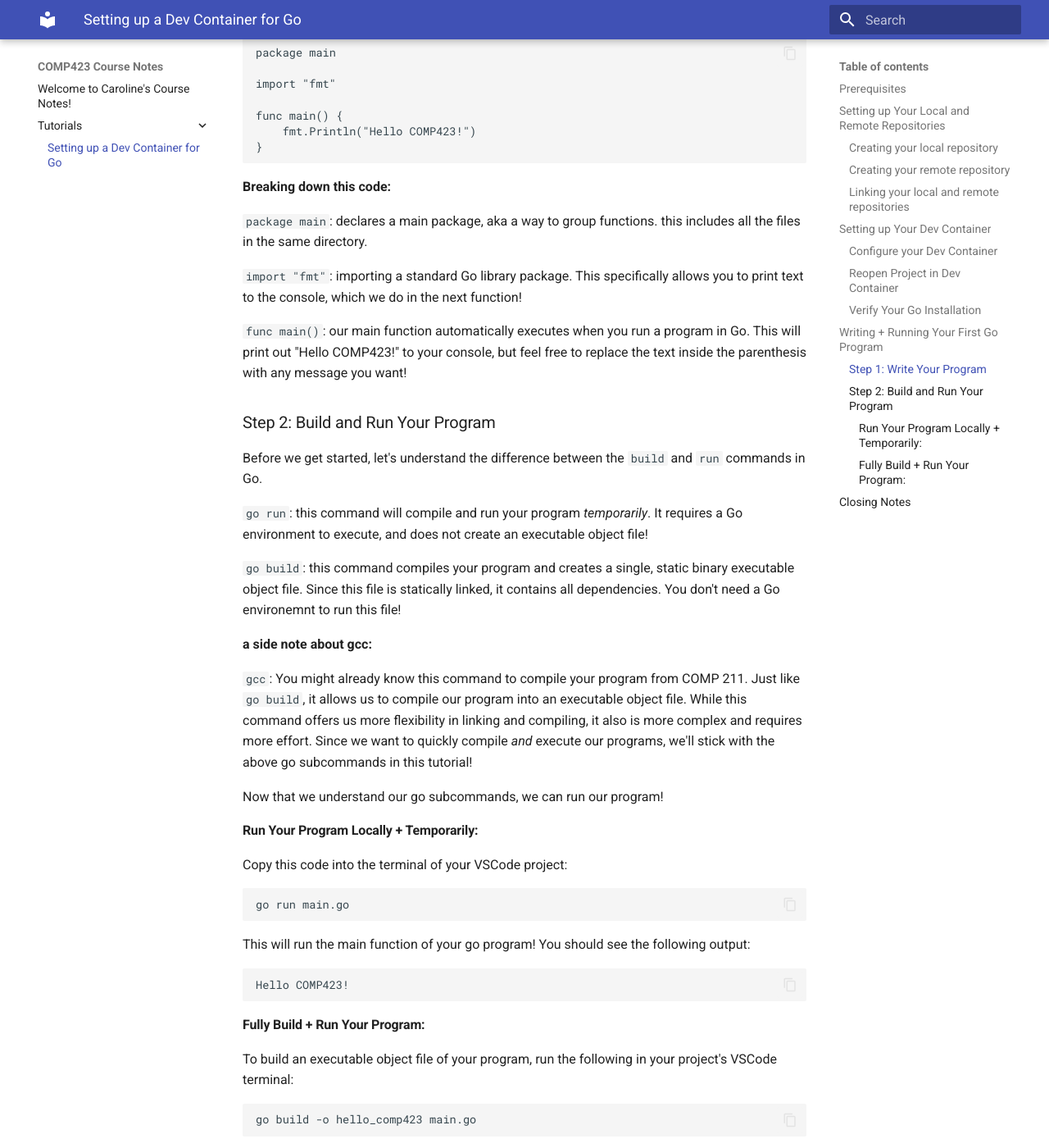
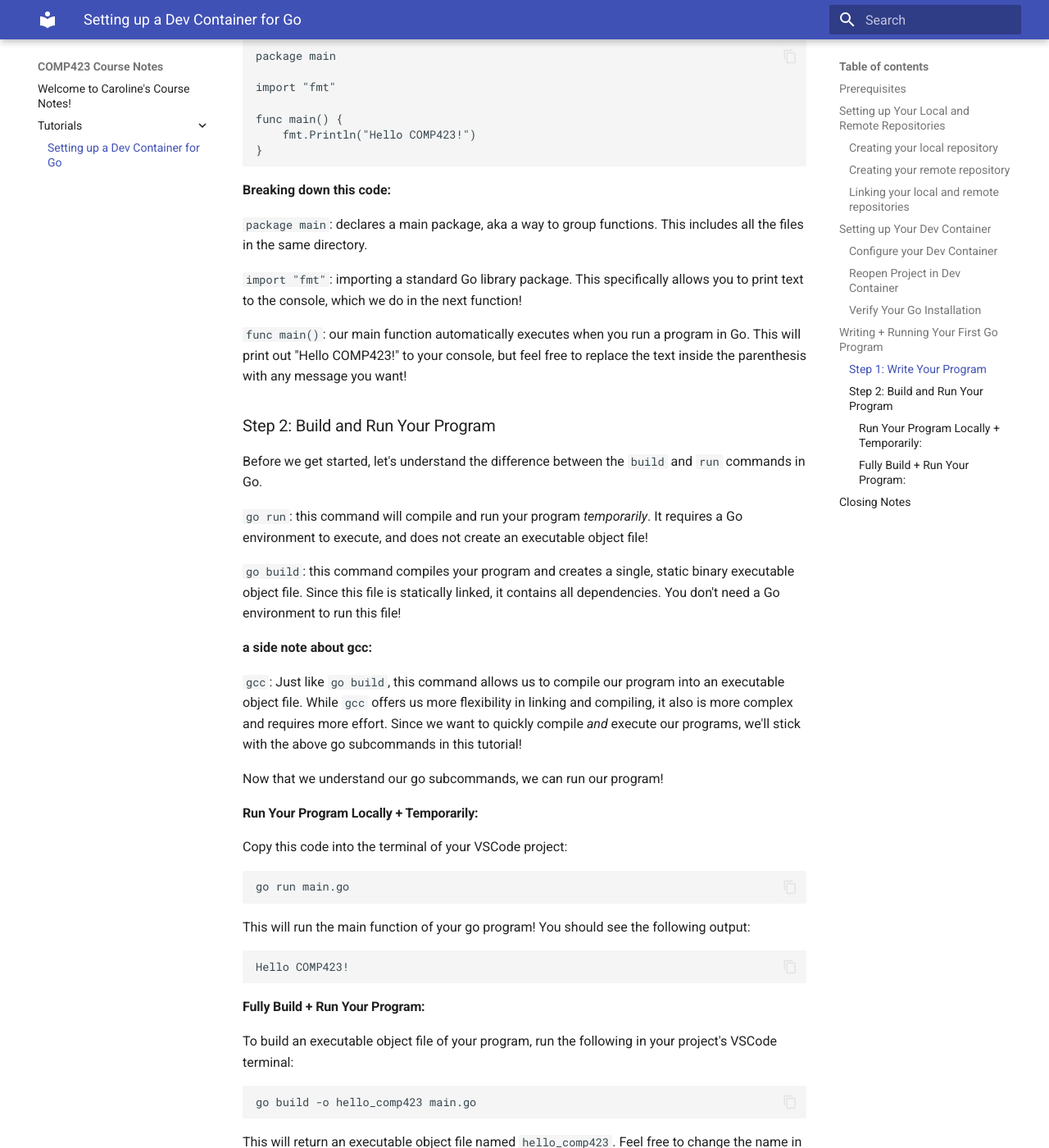
Before and after one commit to cgbryan1/comp423-course-notes, an MkDocs documentation site: the page built from docs/tutorials/go-setup.md, in a window 1280 px wide and 1400 px high, scrolled down 3812 px. Shown: the whole window at 82% size. Built offline with MkDocs 1.6.1 and Material for MkDocs 9.7.7, drawn with Linux system fonts in a browser that asks for light colours; some of the changed text lies outside the part shown.

Commit message:
final tweaks hopefully

````diff
--- a/docs/tutorials/go-setup.md
+++ b/docs/tutorials/go-setup.md
@@ -133,12 +133,11 @@
 ```
 This should output a number - this is the version of Go that you're using!
 
-Congrats, your dev container is all set up and ready!
-
 ???+ note
 
     If you get an error message or don't see a number, double check that you've completed the dev container setup steps correctly.
 
+Congrats, your dev container is all set up and ready!
 
 ## Writing + Running Your First Go Program
 
@@ -160,7 +159,7 @@
 
 **Breaking down this code:**
 
-```package main```: declares a main package, aka a way to group functions. this includes all the files in the same directory.
+```package main```: declares a main package, aka a way to group functions. This includes all the files in the same directory.
 
 ```import "fmt"```: importing a standard Go library package. This specifically allows you to print text to the console, which we do in the next function!
 
@@ -172,11 +171,11 @@
 
 ```go run```: this command will compile and run your program *temporarily*. It requires a Go environment to execute, and does not create an executable object file!
 
-```go build```: this command compiles your program and creates a single, static binary executable object file. Since this file is statically linked, it contains all dependencies. You don't need a Go environemnt to run this file!
+```go build```: this command compiles your program and creates a single, static binary executable object file. Since this file is statically linked, it contains all dependencies. You don't need a Go environment to run this file!
 
 **a side note about gcc:**
 
-```gcc```: You might already know this command to compile your program from COMP 211. Just like ```go build```, it allows us to compile our program into an executable object file. While this command offers us more flexibility in linking and compiling, it also is more complex and requires more effort. Since we want to quickly compile *and* execute our programs, we'll stick with the above go subcommands in this tutorial!
+```gcc```: Just like `go build`, this command allows us to compile our program into an executable object file. While `gcc` offers us more flexibility in linking and compiling, it also is more complex and requires more effort. Since we want to quickly compile *and* execute our programs, we'll stick with the above go subcommands in this tutorial!
 
 Now that we understand our go subcommands, we can run our program!
 
````
